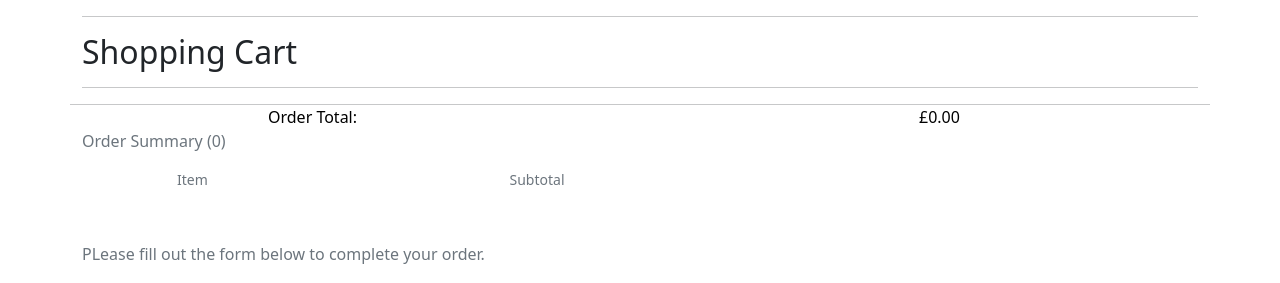
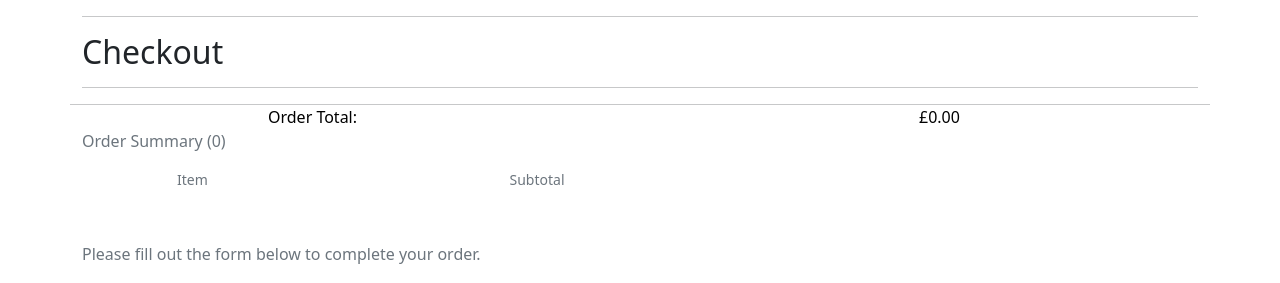
Before and after one commit to mjjstockman/ecomm, a Django app: template checkout/templates/checkout/checkout.html in a window 1280 px wide. Shown: the part 56-339 px from the top of the page. Run offline with Django 3.2, Linux system fonts and the light colour scheme; the template is opened without the code that fills it: values that come from a table or form of the project are taken from there, others are empty; some libraries are stand-ins or nearby versions.

Commit message:
Change heading of checkout/checkout template

```diff
--- a/checkout/templates/checkout/checkout.html
+++ b/checkout/templates/checkout/checkout.html
@@ -12,7 +12,7 @@
     <div class="row">
         <div class="col">
             <hr>
-            <h2 class="logo-font">Shopping Cart</h2>
+            <h2 class="logo-font">Checkout</h2>
             <hr>
         </div>
     </div>
@@ -66,7 +66,7 @@
 
     <div class="row">
         <div class="col-12 col-lg-6">
-            <p class="text-muted">PLease fill out the form below to complete your order.</p>
+            <p class="text-muted">Please fill out the form below to complete your order.</p>
             <form action="{% url 'checkout' %}" method="POST" id="payment-form">
                 {% csrf_token %}
                 <fieldset class="rounded px-3 mb-5">
```
